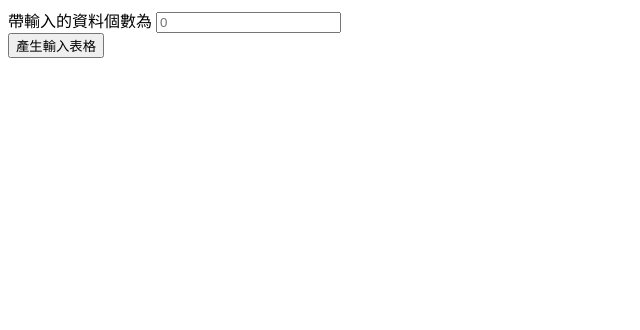
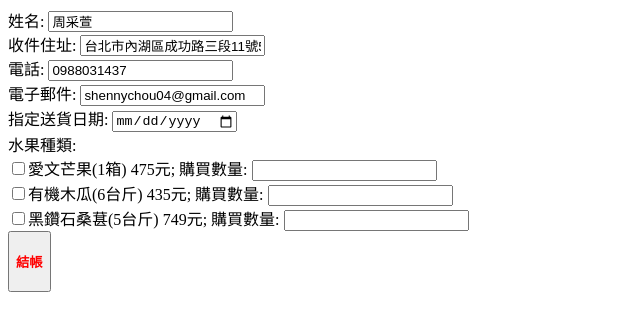
Before and after one commit to 10552064/10552064.github.io, a plain HTML site: page index.htm in a window 1280 px wide. Shown: the whole page, without its empty margins (0-640 px from the left). Drawn offline with Linux system fonts and the light colour scheme.

Commit message:
Add files via upload

```diff
--- a/index.htm
+++ b/index.htm
@@ -1,56 +1,85 @@
 <!DOCTYPE html>
 <html lang="zh">
+
 <head>
 	<meta charset="UTF-8">
-	<title>基本統計量</title>
+	<title>課堂作業11</title>
 	<style>
-		#form02{
-            color: red;
-        }
-        h4{
+		h4 {
+			color: red;
+		}
+
+        div {
             color: blue;
+            margin: 5px;
         }
 	</style>
+
 </head>
 
 <body>
 <form id="form01">
-    <label>帶輸入的資料個數為</label>
-    <input type="number" name="number01" placeholder="0"><br>
+        姓名: <input type="text" name="name01" value="周采萱"><br>
+		收件住址: <input type="text" name="address01" value="台北市內湖區成功路三段11號5樓"><br>
+        電話: <input type="text" name="tel01" value="0988031437"><br>
+        電子郵件: <input type="email" name="email01" value="shennychou04@gmail.com"><br>
+        指定送貨日期: <input type="date" name="date01"><br>
+        水果種類: <br><input type="checkbox" name="fruit" id="fruit01" value="愛文芒果(1箱)">愛文芒果(1箱) 475元;
+        購買數量: <input type="number" name="number01"><br>
+        <input type="checkbox" name="fruit" id="fruit02" value="有機木瓜(6台斤)">有機木瓜(6台斤) 435元;
+        購買數量: <input type="number" name="number02"><br>
+        <input type="checkbox" name="fruit" id="fruit03" value="黑鑽石桑葚(5台斤)">黑鑽石桑葚(5台斤) 749元;
+        購買數量: <input type="number" name="number03"><br>
 </form>
-<button onclick="inputNo()">產生輸入表格</button>
-<div id="demo01"></div>
-<div id="demo02"></div>
+
+<button onclick="shoppingInfo()"><h4>結帳</h4></button>
+<div id="demo"></div>
 <script>
-    var no = 0;
-    function inputNo(){
-        const x = document.getElementById("form01");
-        var item = x.elements[0].value;
-        no = item;
-        text01 = "<form id=\"form02\">";
-        for(i=1;i<=item;i++){
-            text01 += i + ". ";
-            text01 += "<input type=\"text\">" + "<br>";
+    var text = "<h4>您的購物資訊如下:</h4>";
+    var fruit = function (fruitType, fruitPrice, no){
+        this.Type = fruitType;
+        this.Price = fruitPrice;
+        this.subTotal = function(no){
+            text += "水果種類: " + this.Type + "; 共" + no + "單位<br>"
+            text += "價格小計: " + this.Price * no + "元<br>"
+        };
+    };
+    var fruit01 = new fruit("愛文芒果(1箱)",475,0);
+    var fruit02 = new fruit("有機木瓜(6台斤)",435,0);
+    var fruit03 = new fruit("黑鑽石桑葚(5台斤)",749,0);
+    function shoppingInfo() {
+        var x = document.getElementById("form01");
+        var item = "";
+        var sumToPay = 0;
+        var i;
+        for (i = 0; i < 5; i++) {
+            switch (i) {
+                case 0: item = "姓名: "; break;
+                case 1: item = "收件住址: "; break;
+                case 2: item = "電話: "; break;
+                case 3: item = "電子郵件: "; break;
+                case 4: item = "指定送貨日期: "; break;
+            }
+            text += item + x.elements[i].value + "<br>";
         }
-        text01 += "</form>";
-        text01 += "<button onclick=\"stat()\">計算統計量</button>";
-        document.getElementById("demo01").innerHTML = text01;
-    }
-    function stat(){
-        const y = document.getElementById("form02");
-        var sum = 0;
-        var sum01 = 0;
-        var text02 = "";
-        for(i=0;i<no;i++){
-            sum +=Number(y.elements[i].value);
-            sum01 += Math.pow(Number(y.elements[i].value),2);
-            text02 += "第" + (i+1) + "個數值為" + y.elements[i].value + "<br>";
+        for (i = 5; i <=9; i++) {
+            if (x.elements[i].checked === true) {
+                switch (i) {
+                    case 5: fruit01.no = x.elements[i+1].value;
+                            sumToPay += fruit01.Price * fruit01.no;
+                            fruit01.subTotal(fruit01.no);
+                    case 6: fruit02.no = x.elements[i+1].value;
+                            sumToPay += fruit02.Price * fruit02.no;
+                            fruit02.subTotal(fruit02.no);
+                    case 7: fruit03.no = x.elements[i+1].value;
+                            sumToPay += fruit03.Price * fruit03.no;
+                            fruit03.subTotal(fruit03.no);
+                }
+            }
         }
-        text02 += "</br>";
-        text02 += "<h4>這" + no + "個數的平均數為 " + sum / no + "<h4>";
-        text02 += "<h4>這" + no + "個數的標準差為 " + Math.sqrt((sum01-sum*sum/no)/(no-1)) + "<h4>";
-        document.getElementById("demo02").innerHTML = text02;
-    }
+                text += "價格合計: " + sumToPay + "元<br>";
+                document.getElementById("demo").innerHTML = text;
+            }
 </script>
 </body>
 </html>
```
